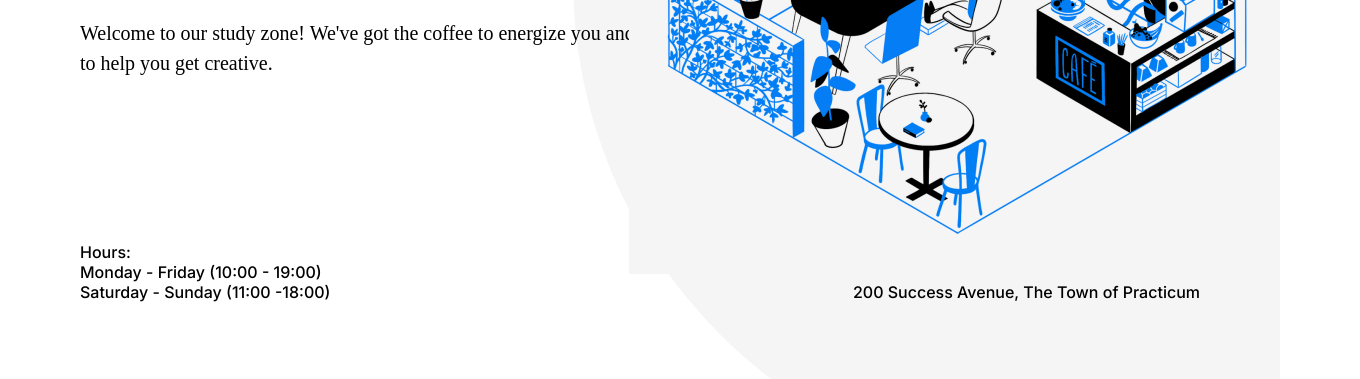
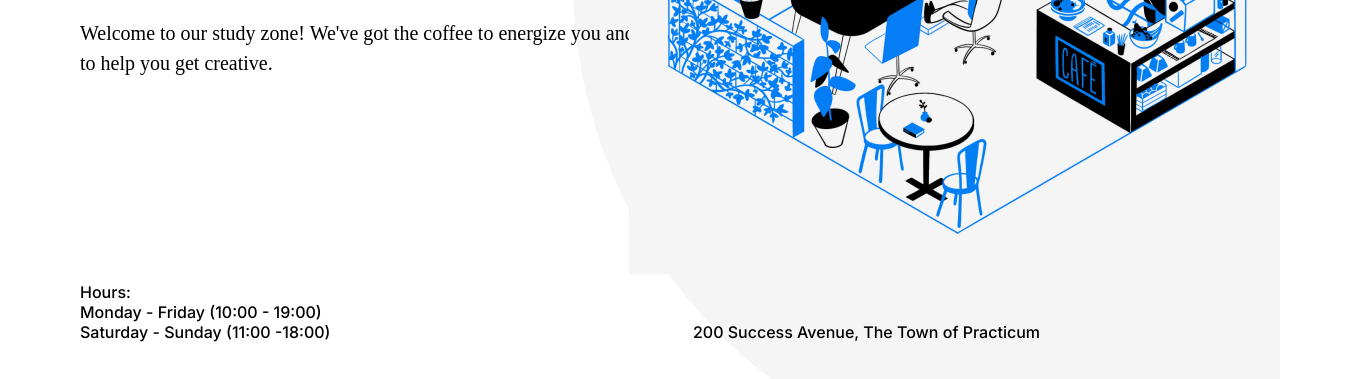
Before and after one commit to Abecoder24/se_project_coffeeshop, a plain HTML site: page index.html in a window 1280 px wide. Shown: the part 418-797 px from the top of the page, 1360 px wide, since content can reach past the window. Drawn offline with Linux system fonts and the light colour scheme; files whose address does not match are found by name.

Commit message:
horizontal

```diff
--- a/blocks/header.css
+++ b/blocks/header.css
@@ -46,8 +46,8 @@
   line-height: 30px;
 }
 .header__footer {
-  margin-left: 80px;
-  margin-bottom: 40px;
+  left: 80px;
+  right: 80px;
   font-family: Inter;
   font-style: normal;
   font-weight: 500;
@@ -60,7 +60,6 @@
   align-content: center;
   align-items: flex-end;
   flex-direction: row;
-  width: 100%;
 }
 .header__paragraph {
   font-family: Inter;
--- a/blocks/page.css
+++ b/blocks/page.css
@@ -1,7 +1,7 @@
 .page {
   min-width: 1100px;
   max-width: 1600px;
-  font-family: "Inter";
+  font-family: Inter;
   font-size: 16px;
   line-height: 20px;
   margin: 0 auto;
```
